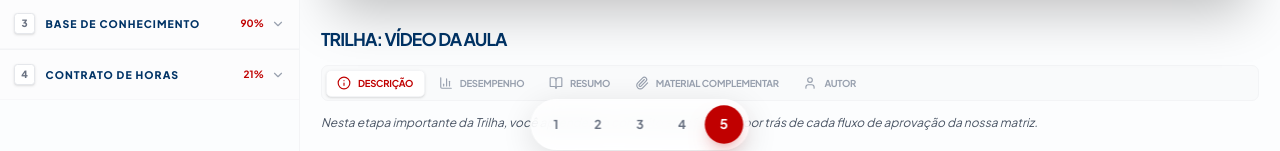
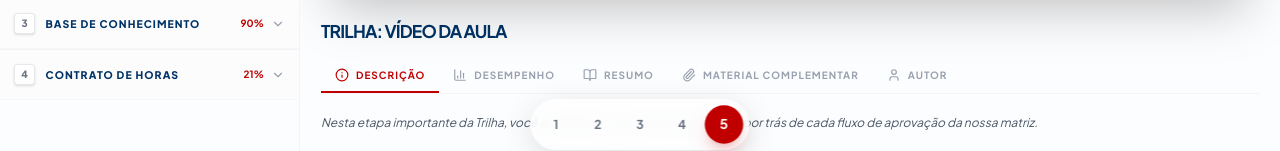
Before and after one commit to eucaiogomes/desing-system-treinamentos, a React (Vite) app: page / in a window 1280 px wide. Both pictures are taken after a click on the button "Visualização da Trilha". Shown: the part 622-773 px from the top of the page. Built offline with nearby package versions, Linux system fonts and the light colour scheme.

Commit message:
feat: Implement animated tab indicators
Adds sliding line animations to tab components for improved visual feedback and user experience. This change standardizes the tab UI across different views and the design system.

```diff
--- a/src/components/DesignSystem.tsx
+++ b/src/components/DesignSystem.tsx
@@ -47,6 +47,7 @@ const ComponentBox: React.FC<{ title: string; description: string; children: Rea
 
 export const DesignSystem: React.FC = () => {
   const [activeTab, setActiveTab] = useState('conteudos');
+  const [documentedTab, setDocumentedTab] = useState('tab_0');
   const [isExpanded, setIsExpanded] = useState(false);
   const [isCustomFieldsModalOpen, setIsCustomFieldsModalOpen] = useState(false);
   const [isPaymentModalOpen, setIsPaymentModalOpen] = useState(false);
@@ -197,6 +198,36 @@ export const DesignSystem: React.FC = () => {
                 </button>
               </div>
             </div>
+          </ComponentBox>
+
+          <ComponentBox title="Navegação em Abas (Tabs)" description="Abas animadas com barra inferior deslizante (Sliding Line).">
+            <div className="w-full flex items-center border-b border-gray-100 mb-2 overflow-x-auto no-scrollbar">
+              {['Descrição', 'Desempenho', 'Resumo'].map((tabLabel, idx) => {
+                const tabId = `tab_${idx}`;
+                return (
+                  <button
+                    key={tabId}
+                    onClick={() => setDocumentedTab(tabId)}
+                    className={`relative flex items-center gap-2 px-4 py-3 text-[10px] font-bold uppercase tracking-[0.1em] transition-colors whitespace-nowrap cursor-pointer ${
+                      documentedTab === tabId
+                        ? 'text-brand'
+                        : 'text-gray-400 hover:text-gray-600'
+                    }`}
+                  >
+                    {tabLabel}
+                    {documentedTab === tabId && (
+                      <motion.div
+                        layoutId="activeTabIndicatorDS"
+                        className="absolute bottom-0 left-0 right-0 h-0.5 bg-brand"
+                        initial={false}
+                        transition={{ type: "spring", stiffness: 500, damping: 30 }}
+                      />
+                    )}
+                  </button>
+                );
+              })}
+            </div>
+            <div className="text-xs text-gray-400 italic">Clique nas abas acima para testar a barra deslizante e a transição de cor.</div>
           </ComponentBox>
 
           <ComponentBox title="Badges / Status" description="Indicadores de estado para conteúdos e processos.">
--- a/src/components/TrainingView.tsx
+++ b/src/components/TrainingView.tsx
@@ -358,19 +358,27 @@ export default function TrainingView() {
               <h1 className="text-xl font-bold text-[#003366] mb-4">{activeLesson.title}</h1>
 
               {/* Tabs */}
-              <div className="flex items-center gap-1 p-1 bg-gray-50 rounded-lg border border-gray-100 mb-4 overflow-x-auto no-scrollbar">
+              <div className="flex items-center border-b border-gray-100 mb-6 overflow-x-auto no-scrollbar w-full">
                 {tabs.map((tab) => (
                   <button
                     key={tab.id}
                     onClick={() => setActiveTab(tab.id)}
-                    className={`flex items-center gap-2 px-3 py-1.5 rounded-md text-[9.5px] font-bold uppercase tracking-tight transition-all whitespace-nowrap ${
+                    className={`relative flex items-center gap-2 px-4 py-3 text-[10px] font-bold uppercase tracking-[0.1em] transition-colors whitespace-nowrap cursor-pointer ${
                       activeTab === tab.id
-                        ? 'bg-white text-brand shadow-sm border border-gray-100'
+                        ? 'text-brand'
                         : 'text-gray-400 hover:text-gray-600'
                     }`}
                   >
                     {tab.icon}
                     {tab.label}
+                    {activeTab === tab.id && (
+                      <motion.div
+                        layoutId="activeTabIndicatorTraining"
+                        className="absolute bottom-0 left-0 right-0 h-0.5 bg-brand"
+                        initial={false}
+                        transition={{ type: "spring", stiffness: 500, damping: 30 }}
+                      />
+                    )}
                   </button>
                 ))}
               </div>
--- a/src/components/TrilhaView.tsx
+++ b/src/components/TrilhaView.tsx
@@ -486,19 +486,27 @@ export const TrilhaView: React.FC = () => {
               <h1 className="text-xl font-bold text-[#003366] mb-4 uppercase tracking-tighter">TRILHA: {activeLesson?.title || 'Vídeo da Aula'}</h1>
 
               {/* Tabs */}
-              <div className="flex items-center gap-1 p-1 bg-gray-50 rounded-lg border border-gray-100 mb-4 overflow-x-auto no-scrollbar">
+              <div className="flex items-center border-b border-gray-100 mb-6 overflow-x-auto no-scrollbar w-full">
                 {tabs.map((tab) => (
                   <button
                     key={tab.id}
                     onClick={() => setActiveTab(tab.id)}
-                    className={`flex items-center gap-2 px-3 py-1.5 rounded-md text-[9.5px] font-bold uppercase tracking-tight transition-all whitespace-nowrap cursor-pointer ${
+                    className={`relative flex items-center gap-2 px-4 py-3 text-[10px] font-bold uppercase tracking-[0.1em] transition-colors whitespace-nowrap cursor-pointer ${
                       activeTab === tab.id
-                        ? 'bg-white text-brand shadow-sm border border-gray-100'
+                        ? 'text-brand'
                         : 'text-gray-400 hover:text-gray-600'
                     }`}
                   >
                     {tab.icon}
                     {tab.label}
+                    {activeTab === tab.id && (
+                      <motion.div
+                        layoutId="activeTabIndicatorTrilha"
+                        className="absolute bottom-0 left-0 right-0 h-0.5 bg-brand"
+                        initial={false}
+                        transition={{ type: "spring", stiffness: 500, damping: 30 }}
+                      />
+                    )}
                   </button>
                 ))}
               </div>
```
